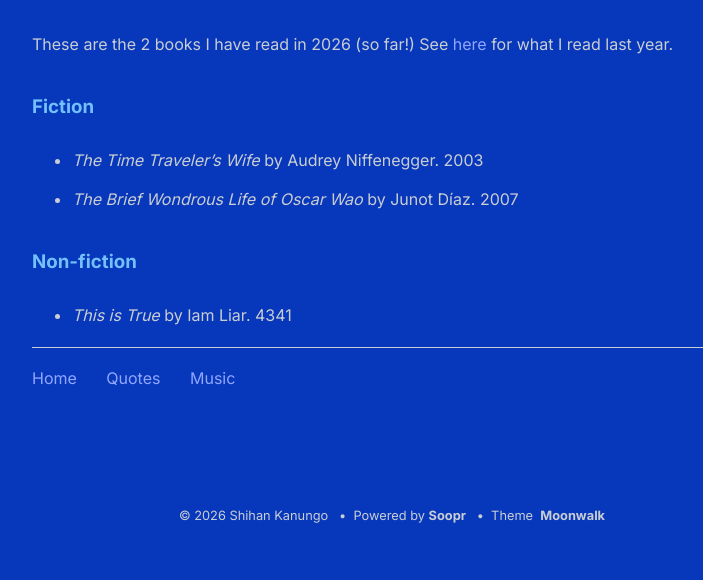
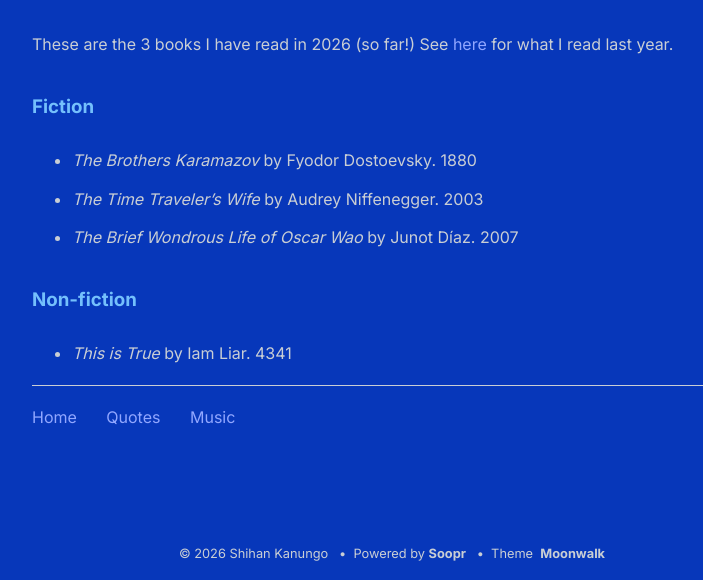
Before and after one commit to shihankanungo/shihankanungo.github.io, a Jekyll site: the page built from books.md, in a window 1280 px wide. Shown: the part 776-1356 px from the top of the page, without its empty margins (248-951 px from the left). Built offline with Jekyll 4.4.1, drawn with Linux system fonts in a browser that asks for light colours; before the commit the page ends 1317 px from its top, so only the background shows below that.

Commit message:
Update books.md

```diff
--- a/books.md
+++ b/books.md
@@ -8,9 +8,10 @@ title: Reading &amp;c.
 ![ch-reading](images/ch1.png)
 
 <br>
-These are the 2 books I have read in 2026 (so far!) See [here](https://shihankanungo.github.io/wrapped-2025#books) for what I read last year. <br>
+These are the 3 books I have read in 2026 (so far!) See [here](https://shihankanungo.github.io/wrapped-2025#books) for what I read last year. <br>
 
 ### Fiction
+- *The Brothers Karamazov* by Fyodor Dostoevsky. 1880
 - *The Time Traveler's Wife* by Audrey Niffenegger. 2003
 - *The Brief Wondrous Life of Oscar Wao* by Junot Díaz. 2007
 
```
